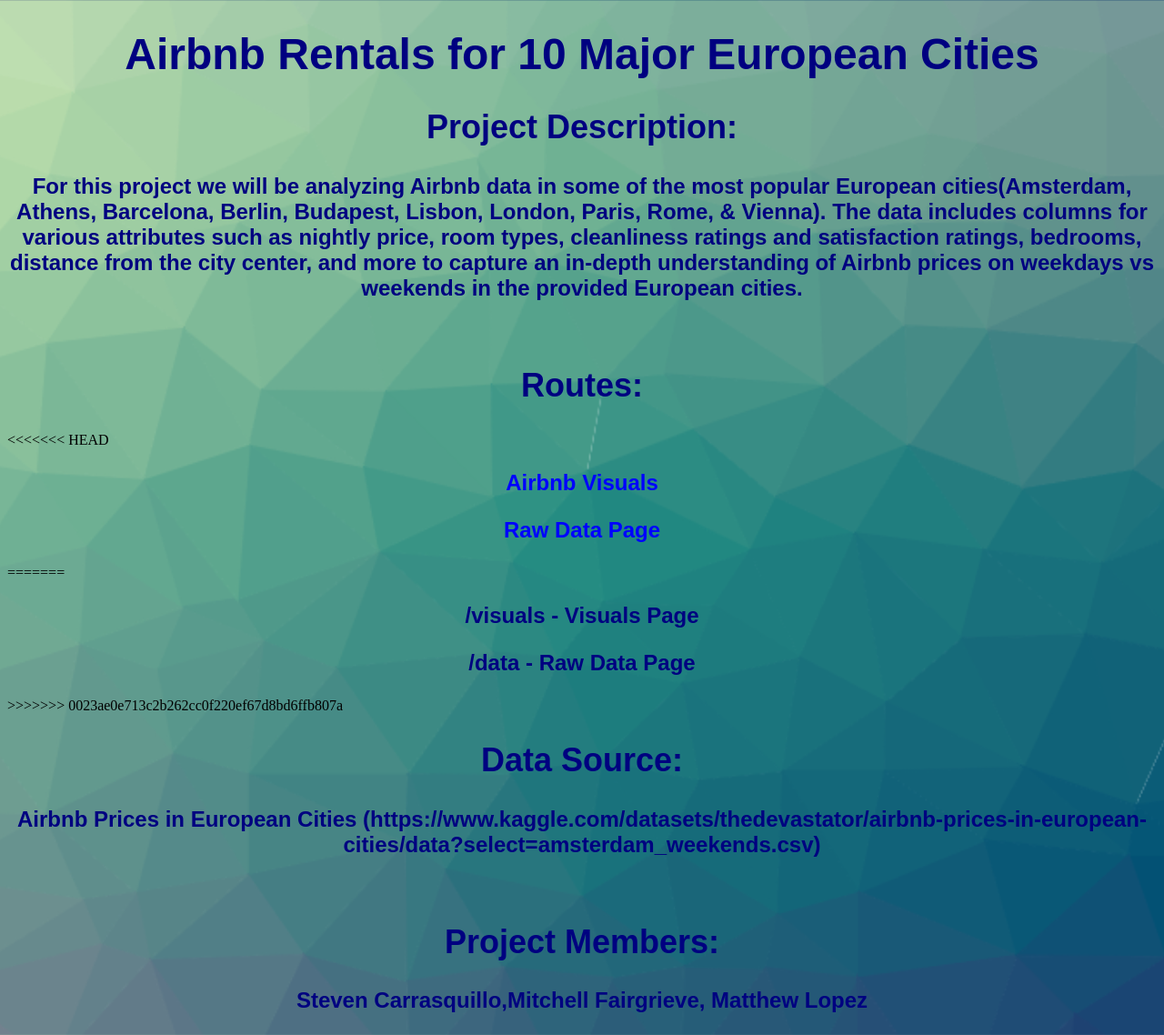
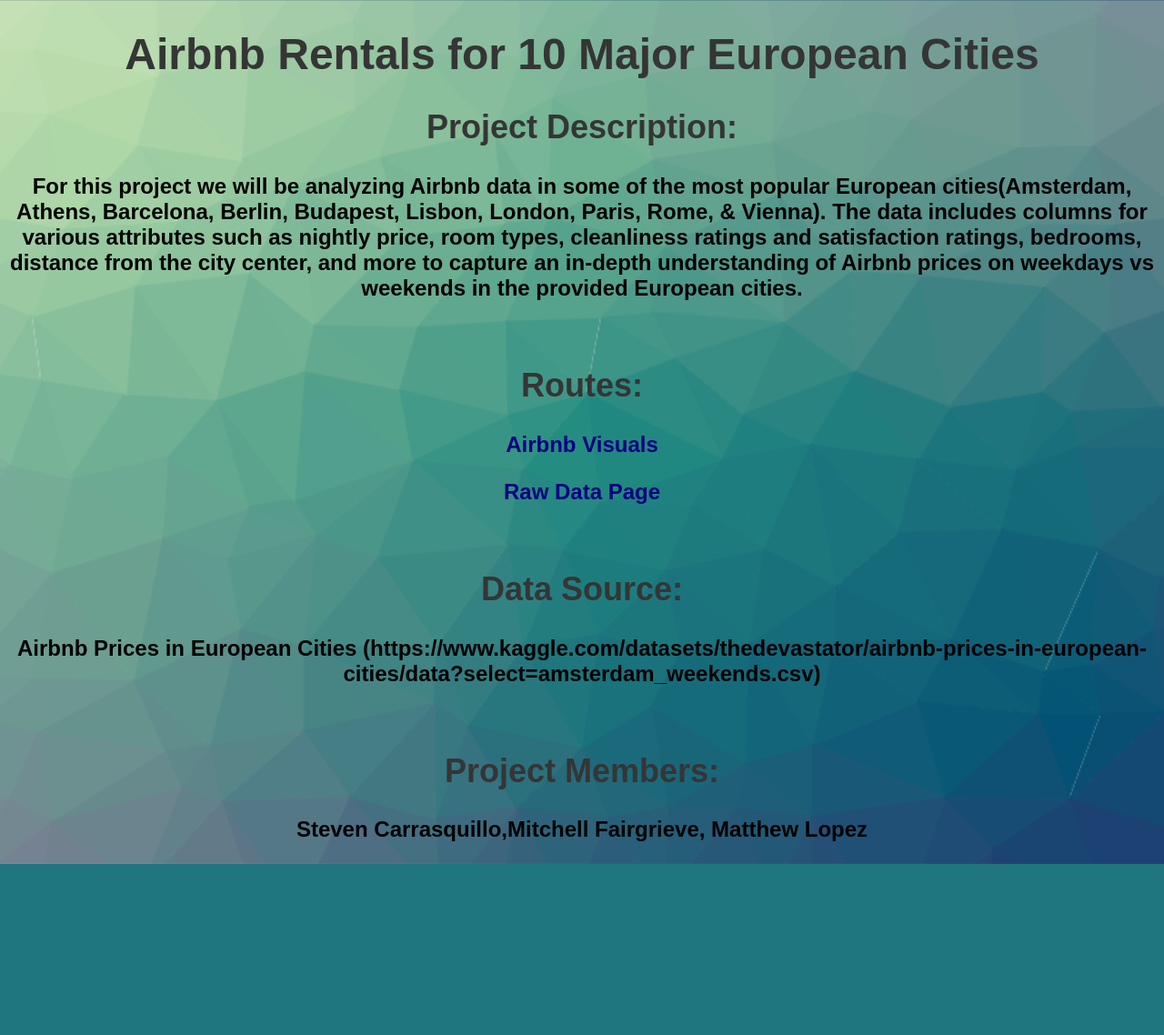
Before and after one commit to mlopez60/Project3_European-Airbnb-Data-Visualization, a Flask app: page / in a window 1280 px wide. Shown: the whole page at 91% size. After the commit the page ends 950 px from the top, so only its background shows below. Run offline with Flask 3, Linux system fonts and the light colour scheme; data that the repository does not hold is empty; parts of the project's set-up code (start-up, migrations or seed data) failed here and were passed over; some libraries are stand-ins or nearby versions.

Commit message:
background image push

```diff
--- a/static/css/style.css
+++ b/static/css/style.css
@@ -1,15 +1,10 @@
 /* Remove the default margin and padding from the body. */
 
-body {
-  background-image: url('../../Resources/background.png');
-  background-size: cover;
-  background-position: center;
-}
 
 /* Adjust the width of the left and right boxes */
 #leftbox {
   float: left;
-  background: white;
+  /* background: white; */
   width: 50%;
   height: 650px;
   display: flex; /* Use flexbox layout */
@@ -19,7 +14,7 @@
 
 #rightbox {
   float: right;
-  background: white;
+  /* background: white; */
   width: 50%;
   height: 650px;
   display: flex; /* Use flexbox layout */
@@ -45,19 +40,19 @@
 
 
 h1 {
-  color: navy; /* Text color */
+  color: rgb(53, 53, 53); /* Text color */
   font-size: 48px; /* Font size */
   font-family: "Julius Sans One", sans-serif; /* Font family */
   text-align: center; /* Text alignment */
 }
 h2 {
-  color: navy; /* Text color */
+  color: rgb(53, 53, 53); /* Text color */
   font-size: 36px; /* Font size */
   font-family: "Julius Sans One", sans-serif; /* Font family */
   text-align: center; /* Text alignment */
 }
 h3 {
-  color: navy; /* Text color */
+  color: rgb(53, 53, 53)grey; /* Text color */
   font-size: 24px; /* Font size */
   font-family: "Julius Sans One", sans-serif; /* Font family */
   text-align: center; /* Text alignment */
@@ -117,7 +112,7 @@
   font-weight: bold; /* Make the links bold */
   font-size: 24px; /* Font size */
   font-family: "Julius Sans One", sans-serif; /* Font family */
-  color: blue; /* Set the initial color to blue */
+  color: navy; /* Set the initial color to blue */
   text-decoration: none; /* Remove underline */
 }
 .center {
@@ -132,5 +127,5 @@
 a:active,
 a:focus {
   font-style: italic; /* Make the links italic */
-  color: red; /* Set the color to red when clicked */
+  color: rgb(119, 0, 0); /* Set the color to red when clicked */
 }
--- a/templates/home.html
+++ b/templates/home.html
@@ -29,6 +29,13 @@
     <!-- Include Chart.js library -->
     <script src="https://cdn.jsdelivr.net/npm/chart.js"></script>
 
+    <style>
+        body {
+            background-image: url('../static/css/background.png');
+            background-size: cover;
+            background-position: center;
+        }
+    </style>
 
 </head>
 <body>
@@ -38,14 +45,9 @@
     <h3> For this project we will be analyzing Airbnb data in some of the most popular European cities(Amsterdam, Athens, Barcelona, Berlin, Budapest, Lisbon, London, Paris, Rome, & Vienna). The data includes columns for various attributes such as nightly price, room types, cleanliness ratings and satisfaction ratings, bedrooms, distance from the city center, and more to capture an in-depth understanding of Airbnb prices on weekdays vs weekends in the provided European cities.</h3>
     <br>
     <h2>Routes:</h2>
-<<<<<<< HEAD
     <h3><a href="/visuals">Airbnb Visuals</a></h3>
     <h3><a href="/data">Raw Data Page</a></h3>
 
-=======
-    <h3>/visuals - Visuals Page</h3>
-    <h3>/data - Raw Data Page</h3>
->>>>>>> 0023ae0e713c2b262cc0f220ef67d8bd6ffb807a
     <br>
     <h2>Data Source:</h2>
     <h3>Airbnb Prices in European Cities (https://www.kaggle.com/datasets/thedevastator/airbnb-prices-in-european-cities/data?select=amsterdam_weekends.csv)</h3>
```
Also changed, not shown: templates/index.html (+8 -0 lines), static/css/background.png (renamed from Resources/background.png), static/css/visualsbackground.png (renamed from Resources/visualsbackground.png).
